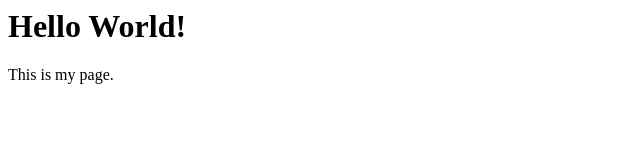
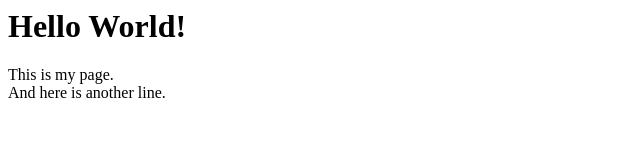
Before and after one commit to devonmckeon/demo, a plain HTML site: page index.html in a window 1280 px wide. Shown: the whole page, without its empty margins (0-640 px from the left). Drawn offline with Linux system fonts and the light colour scheme.

Commit message:
add line break

```diff
--- a/index.html
+++ b/index.html
@@ -4,6 +4,7 @@
   </head>
   <body>
     <h1>Hello World!</h1>
-    This is my page.
+    This is my page. <br />
+    And here is another line.
   </body>
 </html>
```
